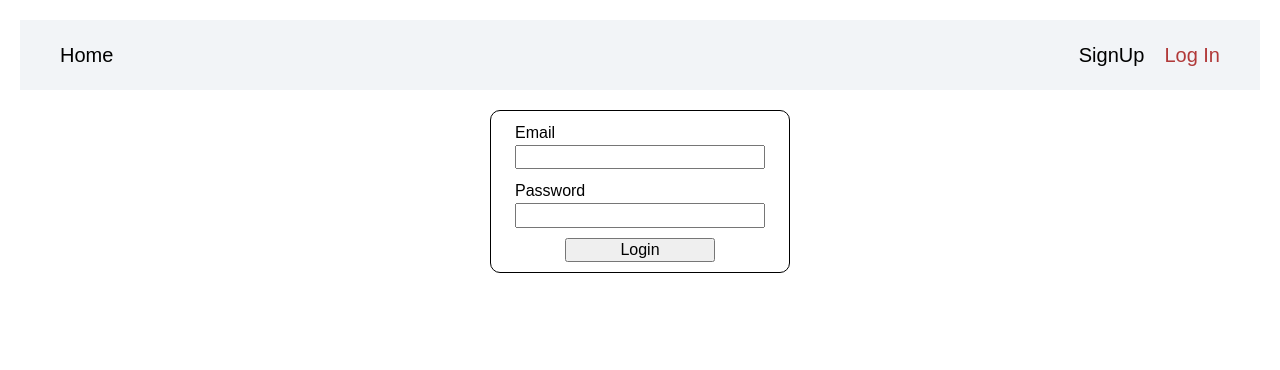
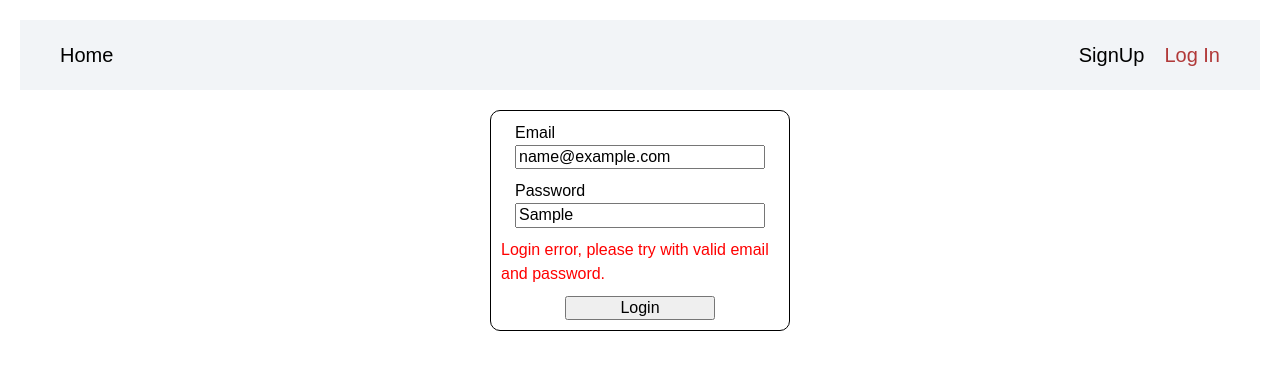
Before and after one commit to AndriiRohovenko/goit-neo-react-extra-hw, a React (Vite) app: page /login in a window 1280 px wide. Both pictures are taken after typing "name@example.com", "Sample" into the empty fields and a click on the button "Login". Shown: the top 370 px of the page. Built offline with nearby package versions, Linux system fonts and the light colour scheme; no server answers.

Commit message:
add errors with invalid credentials handling on login/signUp bad request

```diff
--- a/src/pages/LoginPage/LoginPage.jsx
+++ b/src/pages/LoginPage/LoginPage.jsx
@@ -4,14 +4,21 @@ import { Form, Formik, Field, ErrorMessage } from 'formik';
 import { useId } from 'react';
 import * as Yup from 'yup';
 
-import { useDispatch } from 'react-redux';
+import { useDispatch, useSelector } from 'react-redux';
 import { loginActionThunk } from '../../redux/auth/authOps';
+import { selectIsAuthError, resetError } from '../../redux/auth/authSlice';
+import { useEffect } from 'react';
 
 const LoginPage = () => {
   const dispatch = useDispatch();
+  const isAuthError = useSelector(selectIsAuthError);
   const defaultObj = { email: '', password: '' };
   const emailFieldId = useId();
   const passwordFieldId = useId();
+
+  useEffect(() => {
+    dispatch(resetError());
+  }, [dispatch]);
 
   const validationSchema = Yup.object({
     email: Yup.string()
@@ -23,9 +30,9 @@ const LoginPage = () => {
     password: Yup.string().required('Password is required'),
   });
 
-  const handleLogin = (user, { resetForm }) => {
+  const handleLogin = user => {
     dispatch(loginActionThunk(user));
-    resetForm();
+    // resetForm();
   };
 
   return (
@@ -54,6 +61,11 @@ const LoginPage = () => {
               component="span"
             />
           </div>
+          {isAuthError && (
+            <div className={styles.error}>
+              Login error, please try with valid email and password.
+            </div>
+          )}
           <button className={styles.LoginBtn} type="submit">
             Login
           </button>
--- a/src/pages/RegistrationPage/RegistrationPage.jsx
+++ b/src/pages/RegistrationPage/RegistrationPage.jsx
@@ -2,16 +2,23 @@ import styles from './RegistrationPage.module.css';
 
 import { Form, Formik, Field, ErrorMessage } from 'formik';
 import { useId } from 'react';
-import { useDispatch } from 'react-redux';
+import { useDispatch, useSelector } from 'react-redux';
 import * as Yup from 'yup';
 import { signUpActionThunk } from '../../redux/auth/authOps';
+import { selectIsAuthError, resetError } from '../../redux/auth/authSlice';
+import { useEffect } from 'react';
 
 const RegistrationPage = () => {
   const dispatch = useDispatch();
+  const isAuthError = useSelector(selectIsAuthError);
   const defaultObj = { name: '', email: '', password: '' };
   const nameFieldId = useId();
   const emailFieldId = useId();
   const passwordFieldId = useId();
+
+  useEffect(() => {
+    dispatch(resetError());
+  }, [dispatch]);
 
   const validationSchema = Yup.object({
     name: Yup.string()
@@ -76,6 +83,11 @@ const RegistrationPage = () => {
               component="span"
             />
           </div>
+          {isAuthError && (
+            <div className={styles.error}>
+              Sign Up error, please try with another email and password.
+            </div>
+          )}
           <button className={styles.SignUpBtn} type="submit">
             Sign Up
           </button>
--- a/src/redux/auth/authOps.js
+++ b/src/redux/auth/authOps.js
@@ -33,6 +33,7 @@ export const loginActionThunk = createAsyncThunk(
       setToken(response.token);
       return response;
     } catch (e) {
+      console.log(e);
       return thunkAPI.rejectWithValue(e.message);
     }
   }
--- a/src/redux/auth/authSlice.js
+++ b/src/redux/auth/authSlice.js
@@ -28,6 +28,11 @@ const authSlice = createSlice({
     isLoading: false,
     error: null,
     isRefreshing: false,
+  },
+  reducers: {
+    resetError: state => {
+      state.error = null;
+    },
   },
   extraReducers: builder => {
     builder
@@ -76,7 +81,9 @@ const authSlice = createSlice({
 });
 
 export const authReducer = authSlice.reducer;
+export const { resetError } = authSlice.actions;
 
 export const selectLoggedIn = state => state.auth.isLoggedIn;
 export const selectUser = state => state.auth.user;
 export const selectIsRefreshing = state => state.auth.isRefreshing;
+export const selectIsAuthError = state => state.auth.error;
```
